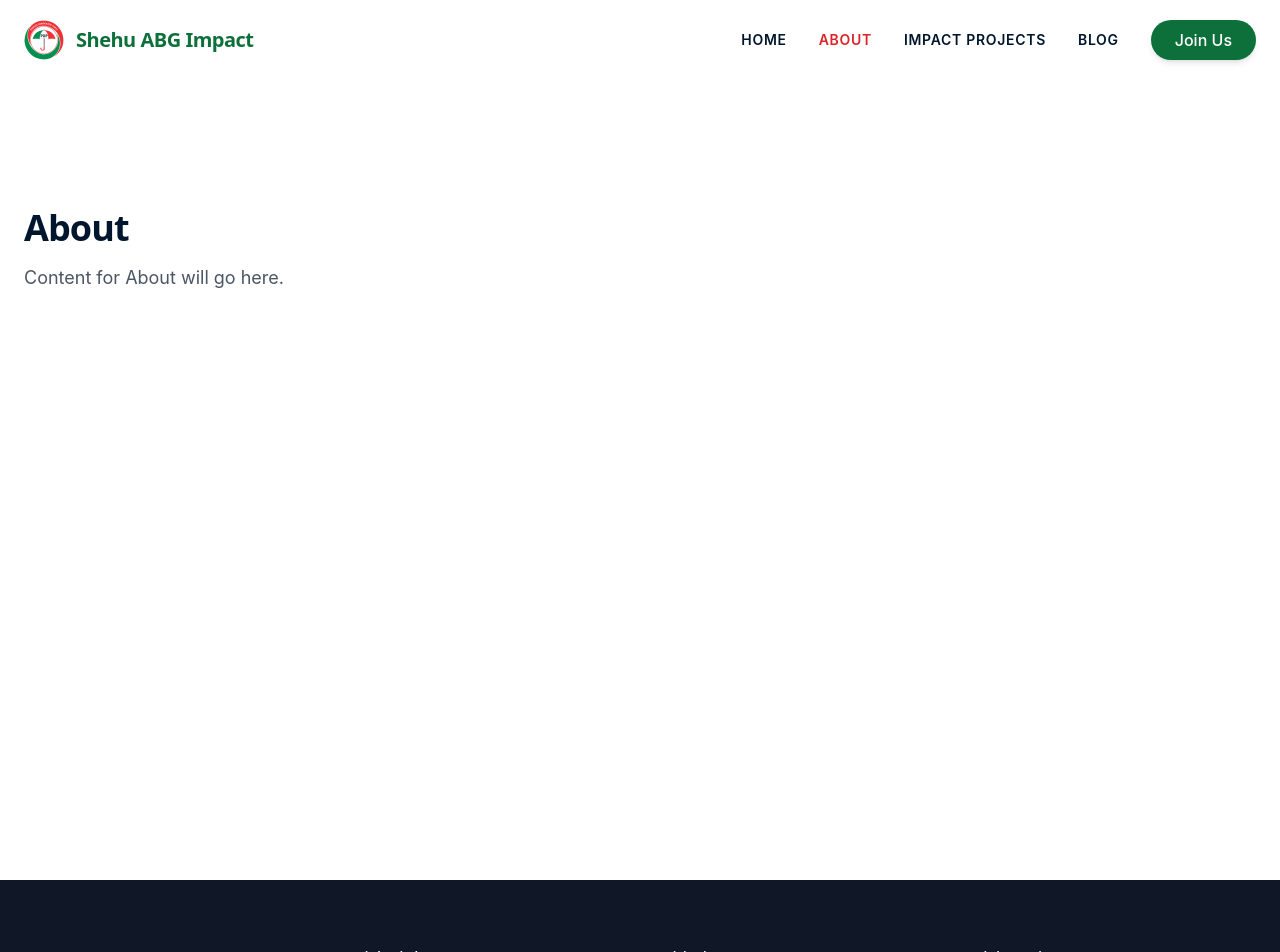
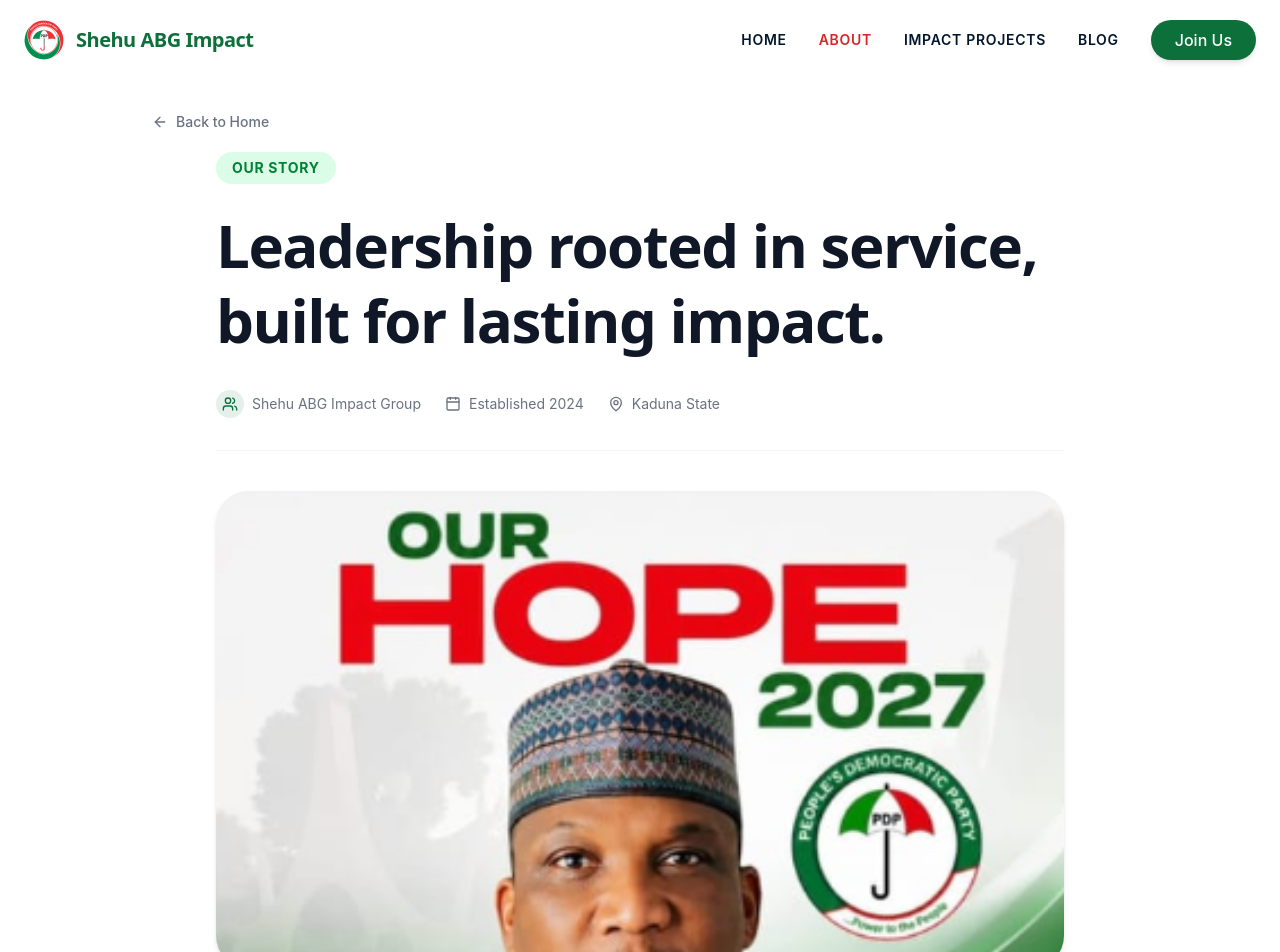
Before and after one commit to Mheek-frosh/shehu, a React (Vite) app: page /about in a window 1280 px wide. Shown: the top 952 px of the page. Built offline with nearby package versions, Linux system fonts and the light colour scheme.

Commit message:
added about us content

```diff
--- a/src/pages/About.tsx
+++ b/src/pages/About.tsx
@@ -1 +1,98 @@
-export default function About() { return (<div className="min-h-screen pt-32 px-6 container mx-auto"><h1 className="text-4xl font-display font-bold">About</h1><p className="mt-4 text-lg text-gray-600">Content for About will go here.</p></div>); }
+import { motion } from 'framer-motion';
+import { ArrowLeft, ArrowRight, Calendar, Heart, MapPin, ShieldCheck, Users } from 'lucide-react';
+import { Link } from 'react-router-dom';
+
+const focusAreas = [
+	{
+		title: 'Community First',
+		description: 'Every initiative starts with listening to citizens and understanding the realities of their communities.',
+		icon: Users,
+	},
+	{
+		title: 'Service with Integrity',
+		description: 'We believe public service should be transparent, accountable, and measured by the lives it improves.',
+		icon: ShieldCheck,
+	},
+	{
+		title: 'A Future We Share',
+		description: 'Progress is strongest when young people, families, leaders, and local institutions build it together.',
+		icon: Heart,
+	},
+];
+
+export default function About() {
+	return (
+		<div className="bg-white min-h-screen">
+			<div className="container mx-auto px-6 pt-8 pb-4 max-w-5xl">
+				<Link to="/" className="inline-flex items-center text-gray-500 hover:text-[var(--color-pdp-green)] transition-colors font-medium text-sm">
+					<ArrowLeft className="w-4 h-4 mr-2" /> Back to Home
+				</Link>
+			</div>
+
+			<article className="container mx-auto px-6 max-w-4xl">
+				<motion.div initial={{ opacity: 0, y: 20 }} animate={{ opacity: 1, y: 0 }} transition={{ duration: 0.5 }}>
+					<div className="mb-6">
+						<span className="inline-block px-4 py-1.5 rounded-full text-sm font-bold uppercase tracking-wider bg-green-100 text-green-700">Our Story</span>
+					</div>
+
+					<h1 className="text-4xl md:text-5xl lg:text-6xl font-display font-bold text-gray-900 leading-tight mb-8">
+						Leadership rooted in service, built for lasting impact.
+					</h1>
+
+					<div className="flex flex-wrap items-center gap-6 text-gray-500 text-sm pb-8 border-b border-gray-100 mb-10">
+						<span className="flex items-center gap-2"><div className="w-7 h-7 rounded-full bg-[var(--color-pdp-green)]/10 flex items-center justify-center"><Users className="w-4 h-4 text-[var(--color-pdp-green)]" /></div>Shehu ABG Impact Group</span>
+						<span className="flex items-center gap-2"><Calendar className="w-4 h-4" /> Established 2024</span>
+						<span className="flex items-center gap-2"><MapPin className="w-4 h-4" /> Kaduna State</span>
+					</div>
+
+					<div className="w-full aspect-[16/9] rounded-[2rem] overflow-hidden mb-12 shadow-md">
+						<img src="/src/assets/hero-poster.png" alt="Shehu ABG campaign vision for Kaduna State" className="w-full h-full object-cover object-top" />
+					</div>
+
+					<div className="prose prose-lg max-w-none mb-16">
+						<p className="text-xl text-gray-600 leading-relaxed font-medium border-l-4 border-[var(--color-pdp-green)] pl-6 mb-8 italic">
+							The Shehu ABG Impact Group exists to turn a shared hope for Kaduna into practical action: stronger communities, wider opportunity, and leadership that remains accountable to the people it serves.
+						</p>
+						<p className="text-gray-700 leading-relaxed text-lg mb-6">Shehu ABG is a community-focused platform built around a simple belief: meaningful change begins with people. From civic education and youth development to agricultural support and community outreach, our work is shaped by the needs we hear directly from citizens.</p>
+						<p className="text-gray-700 leading-relaxed text-lg mb-6">We bring together volunteers, local leaders, professionals, educators, and families who want to contribute to a more capable and inclusive Kaduna. The Impact Group gives that shared energy a clear direction, connecting ideas to programmes and programmes to measurable outcomes.</p>
+						<p className="text-gray-700 leading-relaxed text-lg mb-6">Our approach is practical and collaborative. We invest in people, support local solutions, and make room for honest feedback. Whether the work is helping a young person gain a digital skill, supporting a farmer with better tools, or helping a first-time voter understand their civic rights, every step matters.</p>
+						<p className="text-gray-700 leading-relaxed text-lg">This is more than a campaign promise. It is an ongoing commitment to show up, listen carefully, and keep building with the communities at the heart of our story.</p>
+					</div>
+				</motion.div>
+			</article>
+
+			<section className="bg-gray-50 border-y border-gray-100 py-20">
+				<div className="container mx-auto px-6 max-w-4xl">
+					<div className="mb-10">
+						<p className="text-xs uppercase tracking-widest text-[var(--color-pdp-green)] font-bold mb-3">What guides us</p>
+						<h2 className="text-3xl md:text-4xl font-display font-bold text-gray-900">The work behind the name</h2>
+					</div>
+					<div className="grid grid-cols-1 md:grid-cols-3 gap-6">
+						{focusAreas.map((area, index) => (
+							<motion.div key={area.title} initial={{ opacity: 0, y: 16 }} whileInView={{ opacity: 1, y: 0 }} viewport={{ once: true }} transition={{ delay: index * 0.1 }} className="bg-white border border-gray-100 rounded-3xl p-6 shadow-sm">
+								<div className="w-11 h-11 rounded-xl bg-[var(--color-pdp-green)]/10 text-[var(--color-pdp-green)] flex items-center justify-center mb-6"><area.icon className="w-5 h-5" /></div>
+								<h3 className="font-display font-bold text-gray-900 text-lg mb-3">{area.title}</h3>
+								<p className="text-gray-600 leading-relaxed text-sm">{area.description}</p>
+							</motion.div>
+						))}
+					</div>
+				</div>
+			</section>
+
+			<section className="container mx-auto px-6 max-w-4xl py-20">
+				<div className="flex flex-col sm:flex-row items-start sm:items-center justify-between gap-6 bg-white border border-gray-100 rounded-3xl p-8 shadow-sm">
+					<div><p className="text-xs uppercase tracking-widest text-gray-400 font-semibold mb-2">Keep reading</p><h2 className="text-2xl font-display font-bold text-gray-900">See the vision in action.</h2></div>
+					<Link to="/projects" className="inline-flex items-center shrink-0 text-[var(--color-pdp-green)] font-semibold hover:text-[var(--color-pdp-red)] transition-colors">Explore our projects <ArrowRight className="ml-2 w-4 h-4" /></Link>
+				</div>
+			</section>
+
+			<section className="py-20 bg-[var(--color-pdp-green)]">
+				<div className="container mx-auto px-6 text-center">
+					<h2 className="text-3xl md:text-4xl font-display font-bold text-white mb-4">Stay Connected with the Impact</h2>
+					<p className="text-green-100 text-lg mb-8 max-w-xl mx-auto">Join the Shehu ABG Impact Group community and be the first to hear about our latest initiatives and civic programs.</p>
+					<Link to="/contact" className="inline-flex items-center bg-white text-[var(--color-pdp-green)] font-bold px-8 py-3 rounded-full hover:bg-green-50 transition-colors shadow-lg">Get Involved <ArrowRight className="ml-2 w-4 h-4" /></Link>
+				</div>
+			</section>
+		</div>
+	);
+}
```
